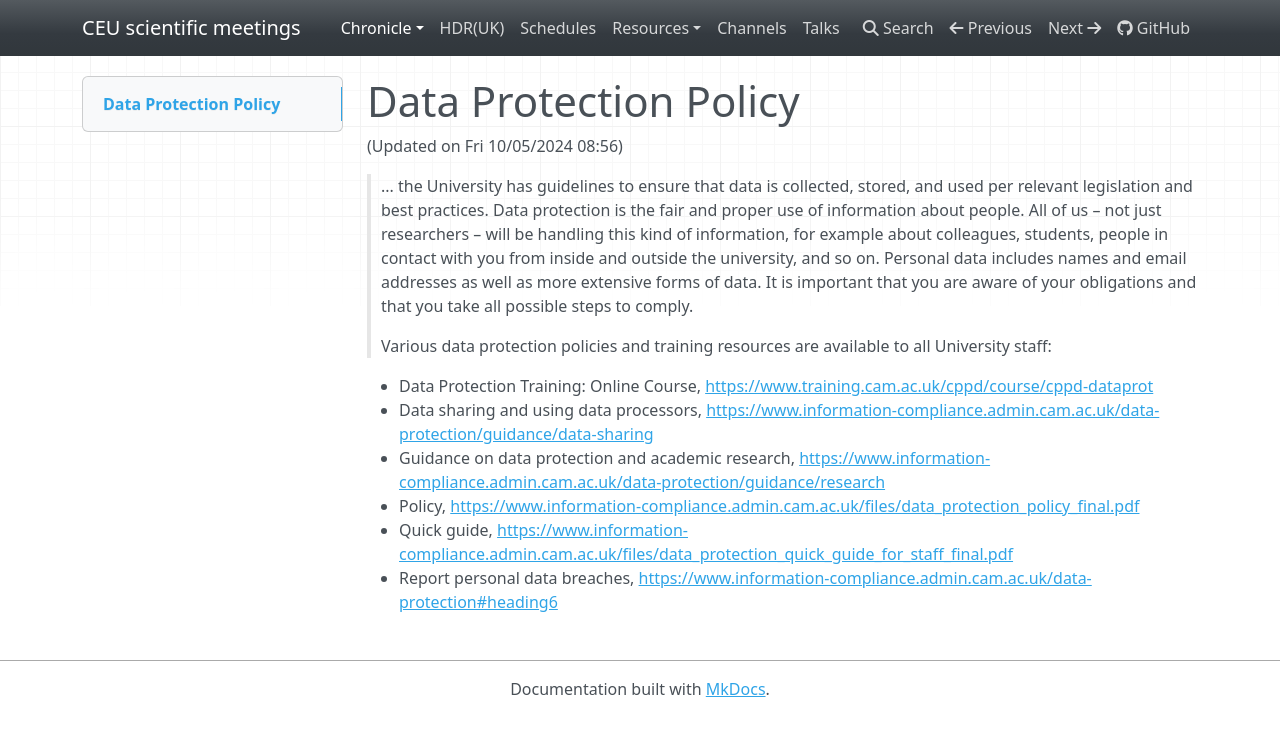
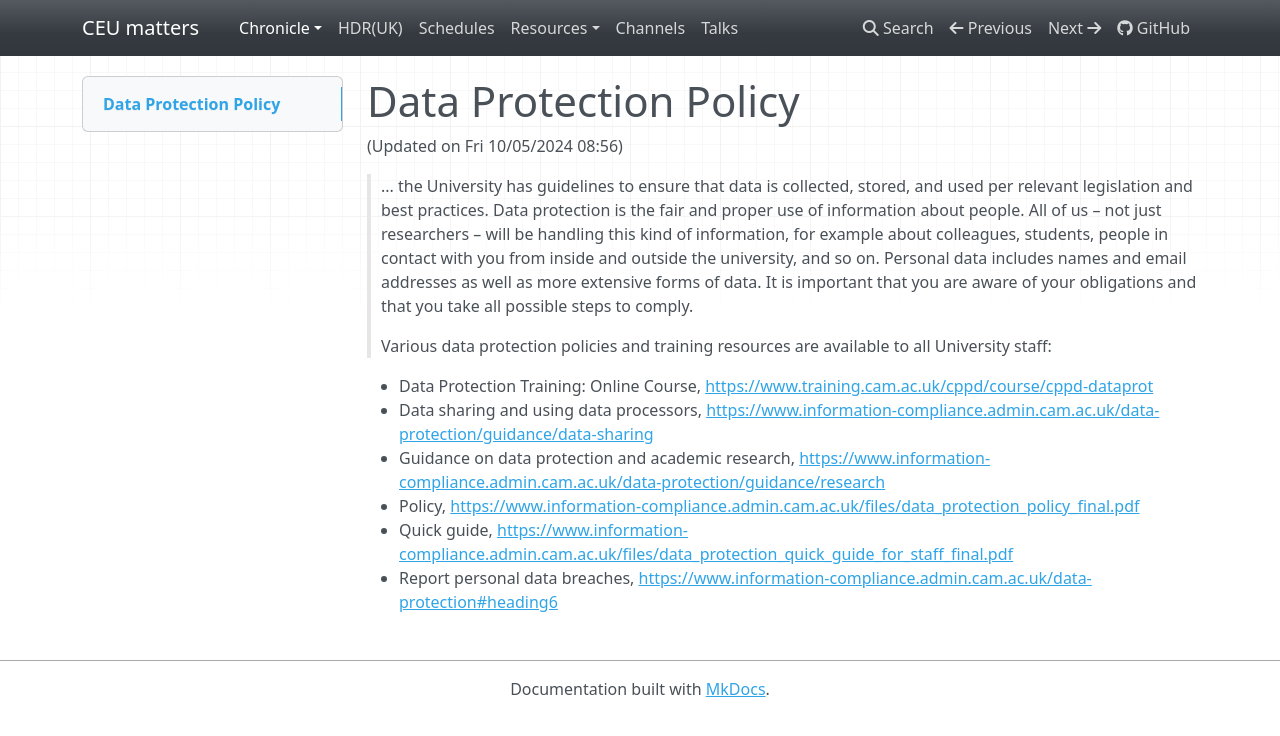
Before and after one commit to cambridge-ceu/CEU-matters, an MkDocs documentation site: the page built from docs/dpp.md, in a window 1280 px wide. Shown: the top 736 px of the page. Built offline with MkDocs 1.6.1, drawn with Linux system fonts in a browser that asks for light colours; nearby versions of some CDN libraries; a script that is not in the unit is left out.

Commit message:
mkdocs.yml

```diff
--- a/mkdocs.yml
+++ b/mkdocs.yml
@@ -1,5 +1,5 @@
-site_name: CEU scientific meetings
-repo_url: https://github.com/cambridge-ceu/CEU-scientific-meetings/
+site_name: CEU matters
+repo_url: https://github.com/cambridge-ceu/CEU-matters/
 edit_uri: ""
 nav:
   - "   ": README.md
```
